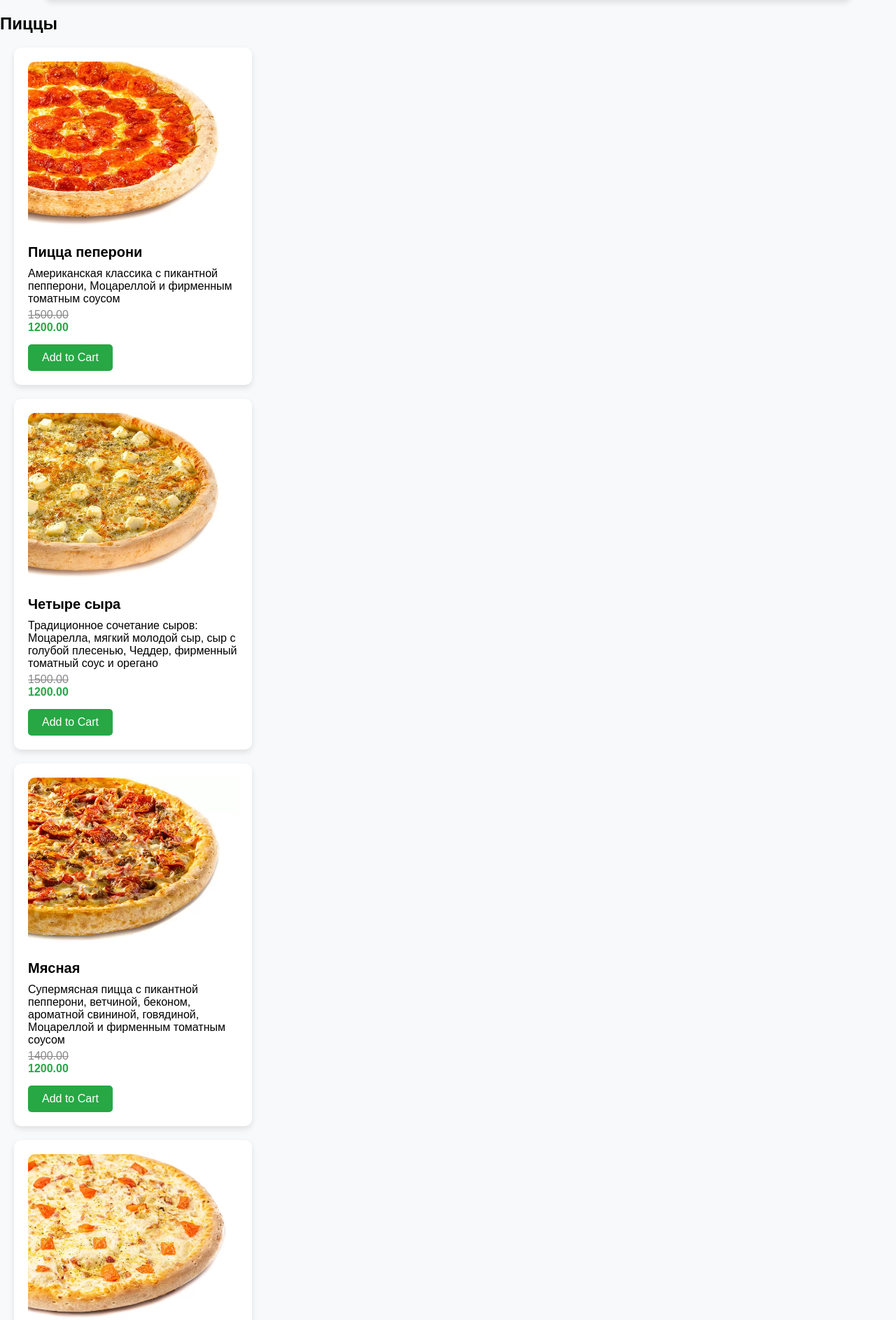
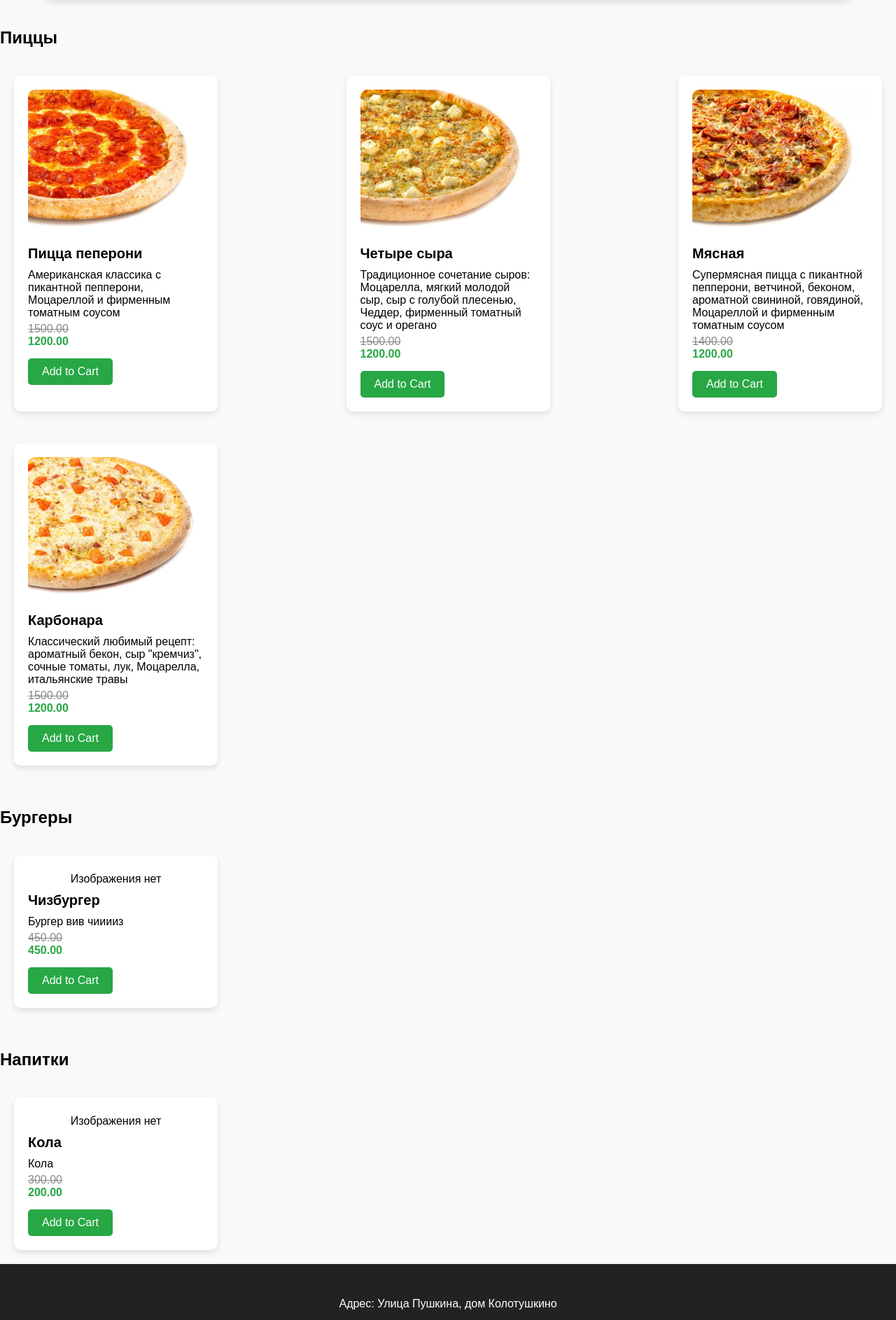
Before and after one commit to AdoninAA/Fast-and-Delicious, a Django app: page / in a window 1280 px wide. Shown: the part 162-2048 px from the top of the page at 70% size. Run offline with Django 5.2, Linux system fonts and the light colour scheme; data comes from the database, SQL or seed files in the repository; parts of the project's set-up code (start-up, migrations or seed data) failed here and were passed over; some libraries are stand-ins or nearby versions.

Commit message:
front-end work

```diff
--- a/fast_and_delicious/products/views.py
+++ b/fast_and_delicious/products/views.py
@@ -6,7 +6,7 @@ from .models import Product, Category
 class IndexView(View):
     def get(self, request, *args, **kwargs):
         products = Product.objects.filter(is_available=True)  # Получаем доступные продукты
-        categories = Category.objects.values('title')
+        categories = Category.objects.all()
         context = {
             'products': products,
             'categories': categories
--- a/fast_and_delicious/static/css/product.css
+++ b/fast_and_delicious/static/css/product.css
@@ -1,17 +1,18 @@
 .product-card {
-    background-color: #ffffff; /* Серый цвет фона */
-    border-radius: 10px; /* Скругленные углы */
-    box-shadow: 0 4px 8px rgba(0, 0, 0, 0.1); /* Небольшая тень */
+    background-color: #ffffff;
+    border-radius: 10px;
+    box-shadow: 0 4px 8px rgba(0, 0, 0, 0.1);
     padding: 20px;
     margin: 20px;
-    max-width: 300px;
     text-align: center;
     font-family: Arial, sans-serif;
+    flex: 1 1 calc(20% - 5px);
+    max-width: calc(20% - 5px);
 }
 
 .product-card img {
     width: 100%;
-    border-radius: 10px; /* Скругленные углы для изображения */
+    border-radius: 10px;
     margin-bottom: 15px;
 }
 
@@ -30,7 +31,7 @@
 }
 
 .product-card p strong {
-    color: #28a745; /* Зеленый цвет для цены */
+    color: #28a745;
 }
 
 .product-card .price {
@@ -44,7 +45,7 @@
 }
 
 .product-card .new-price {
-    color: #28a745; /* Зеленый цвет для новой цены */
+    color: #28a745;
     font-weight: bold;
 }
 
@@ -62,3 +63,44 @@
 .product-card button:hover {
     background-color: #218838;
 }
+
+.products-row {
+    display: flex;
+    flex-wrap: wrap;
+    gap: 5px;
+    justify-content: space-between;
+}
+
+.category-title {
+    width: 100%;
+    margin-top: 40px;
+    margin-bottom: 20px;
+    font-size: 24px;
+    font-weight: bold;
+    text-align: left;
+}
+
+html {
+    scroll-behavior: smooth;
+}
+
+@media (max-width: 1200px) {
+    .product-card {
+        flex: 1 1 calc(33.333% - 5px);
+        max-width: calc(33.333% - 5px);
+    }
+}
+
+@media (max-width: 768px) {
+    .product-card {
+        flex: 1 1 calc(50% - 5px);
+        max-width: calc(50% - 5px);
+    }
+}
+
+@media (max-width: 576px) {
+    .product-card {
+        flex: 1 1 calc(100% - 5px);
+        max-width: calc(100% - 5px);
+    }
+}
--- a/fast_and_delicious/templates/product_list.html
+++ b/fast_and_delicious/templates/product_list.html
@@ -15,12 +15,14 @@ Products - Food Delivery
 {% include 'nav.html' %}
 <div class="product-list">
         {% with products.0.category as current_category %}
-            <h2>{{ current_category.title }}</h2>
-            <div id="category-{{ current_category.id }}">
+            <h2 id="category-{{ current_category.id }}" class="category-title">{{ current_category.title }}</h2>
+            <div class="products-row">
                 {% for product in products %}
                     {% if product.category != current_category %}
                         {% with product.category as current_category %}
-                            <h2>{{ current_category.title }}</h2>
+                            </div>
+                            <h2 id="category-{{ current_category.id }}" class="category-title">{{ current_category.title }}</h2>
+                            <div  class="products-row">
                         {% endwith %}
                     {% endif %}
                     {% include 'products/product_detail.html' %}
```
Also changed, not shown: fast_and_delicious/static/css/main.css (deleted).
